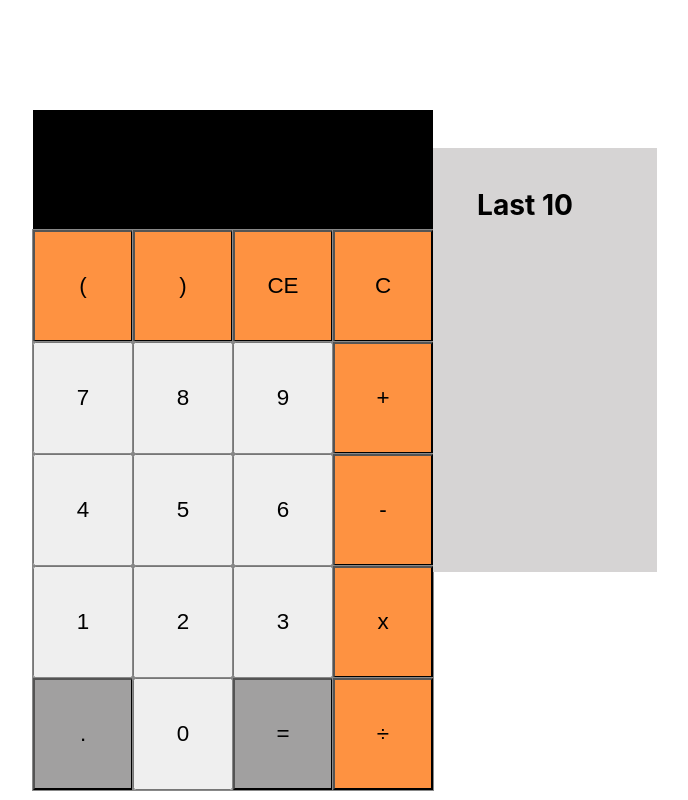
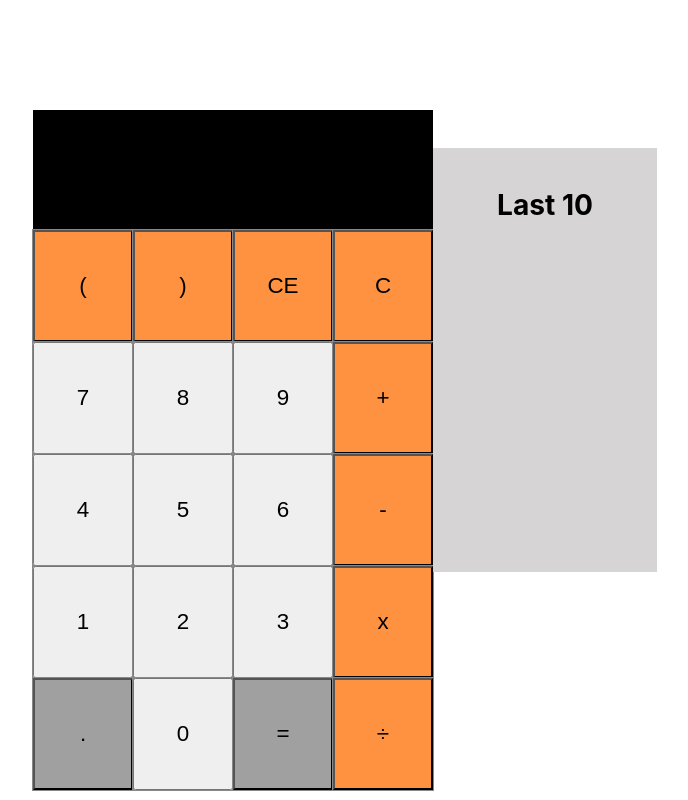
Before and after one commit to NicholasHeilman/calculator_socket, a React (Create React App) app: page / in a window 1280 px wide. Shown: the whole page, without its empty margins (295-983 px from the left). Built offline with nearby package versions, Linux system fonts and the light colour scheme.

Commit message:
fix history display

```diff
--- a/src/App.css
+++ b/src/App.css
@@ -16,3 +16,8 @@
   display: flex;
   width: 100%;
 }
+
+.history {
+  text-align: center;
+
+}
--- a/src/App.js
+++ b/src/App.js
@@ -72,7 +72,7 @@ class App extends Component {
                   </div>
                     <KeyPad onClick={this.onClick} />
                 </div>
-                <div>
+                <div className="history">
                   <History history={this.state.history} />
                 </div>
             </div>
--- a/src/components/History/History.css
+++ b/src/components/History/History.css
@@ -1,11 +1,9 @@
-.history {
-    display: flex;
+.historyList {
     height: 400px;
     width: 200px;
     flex: 1;
     background-color: #d6d4d4;
     justify-content: center;
     padding: 0.5em;
-    font-weight: bold;
     font-size: 1.5em;
 }
--- a/src/components/History/History.js
+++ b/src/components/History/History.js
@@ -1,15 +1,21 @@
 import React, { Component } from 'react';
 import "./History.css"
+// let socket = require('socket.io-client')('http://127.0.0.1:4001');
 
 class History extends Component {
 
+
+
+
     render() {
-        let historyList = this.props.history.map((equation, i) =>{
-            return(
-        <li key={i}>{equation}</li>)});
+            let historyList = this.props.history.map((equation, i) =>{
+                return(
+                    // socket.emit
+                    (<li key={i}>{equation}</li>)
+                    )});
         return (
-            <div className="history">
-                <h3>Last 10</h3>
+            <div className="historyList">
+                <h3>Last 10</h3><br />
                 <ul>{historyList}</ul>
             </div>
         );
```
Also changed, not shown: package.json (+6 -2 lines), 2 other files (tests, documents, lock files or other folders).
